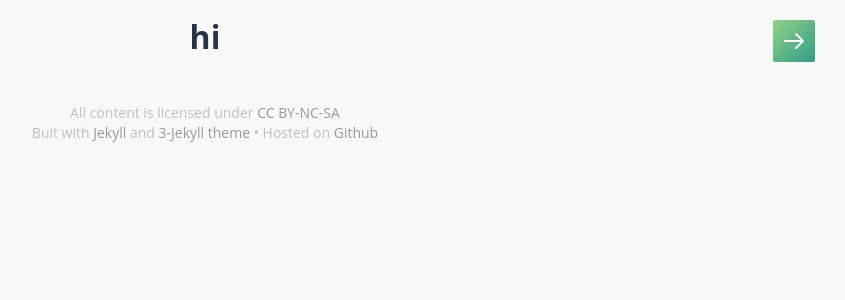
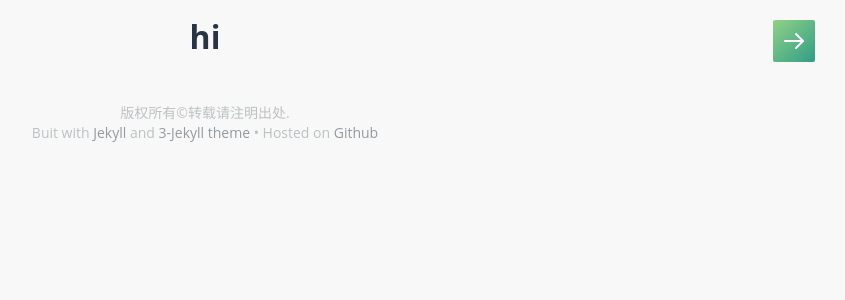
Before and after one commit to ty4z2008/ty4z2008.github.io, a Jekyll site: the page built from index.html, in a window 1280 px wide. Shown: the top 300 px of the page, without its empty margins (435-1280 px from the left). Built offline with Jekyll 4.4.1, drawn with Linux system fonts in a browser that asks for light colours.

Commit message:
modify default.html

```diff
--- a/_layouts/default.html
+++ b/_layouts/default.html
@@ -12,7 +12,7 @@ layout: compress
 
       <div class="footer">
         <div class="container">
-          <p class="footer-entry">All content is licensed under <a href="http://creativecommons.org/licenses/by-nc-sa/4.0/" target="_blank">CC BY-NC-SA</a></p>
+          <p class="footer-entry">版权所有&copy;转载请注明出处.</p>
           <p class="footer-entry">Buit with <a href="http://jekyllrb.com/" target="_blank">Jekyll</a> and <a href="https://github.com/P233/3-Jekyll" target="_blank">3-Jekyll theme</a> • Hosted on <a href="https://pages.github.com/" target="_blank">Github</a></p>
         </div>
       </div>
```
